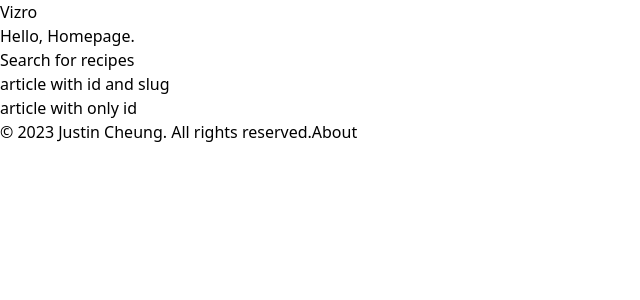
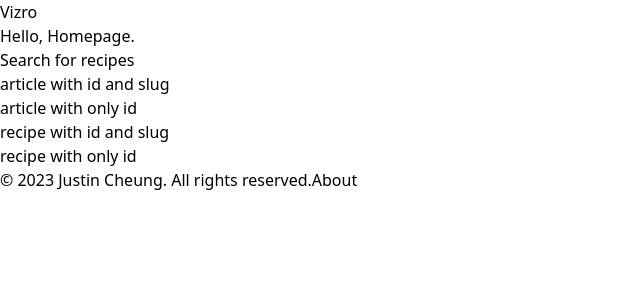
Before and after one commit to Jygsaw/comfortfood-next, a Next.js app: page / in a window 1280 px wide. Shown: the top 300 px of the page, without its empty margins (0-640 px from the left). Built offline with nearby package versions, Linux system fonts and the light colour scheme.

Commit message:
[CHG] Update homepage

```diff
--- a/app/page.tsx
+++ b/app/page.tsx
@@ -19,6 +19,12 @@ const Page = () => (
         <div>
             <Link href="/article/1">article with only id</Link>
         </div>
+        <div>
+            <Link href="/recipe/1/amazing-recipe">recipe with id and slug</Link>
+        </div>
+        <div>
+            <Link href="/recipe/1">recipe with only id</Link>
+        </div>
     </>
 );
 
```
